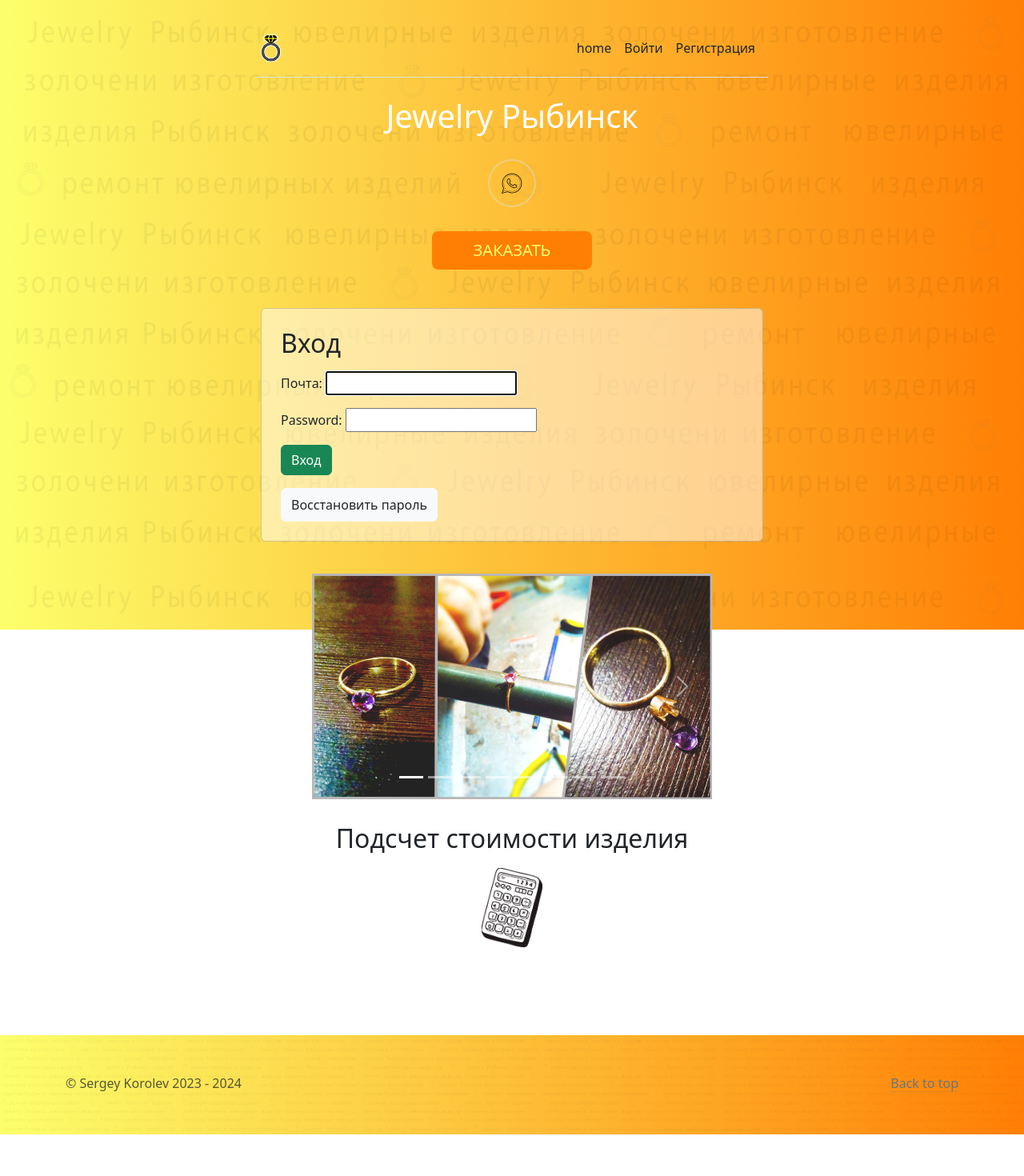
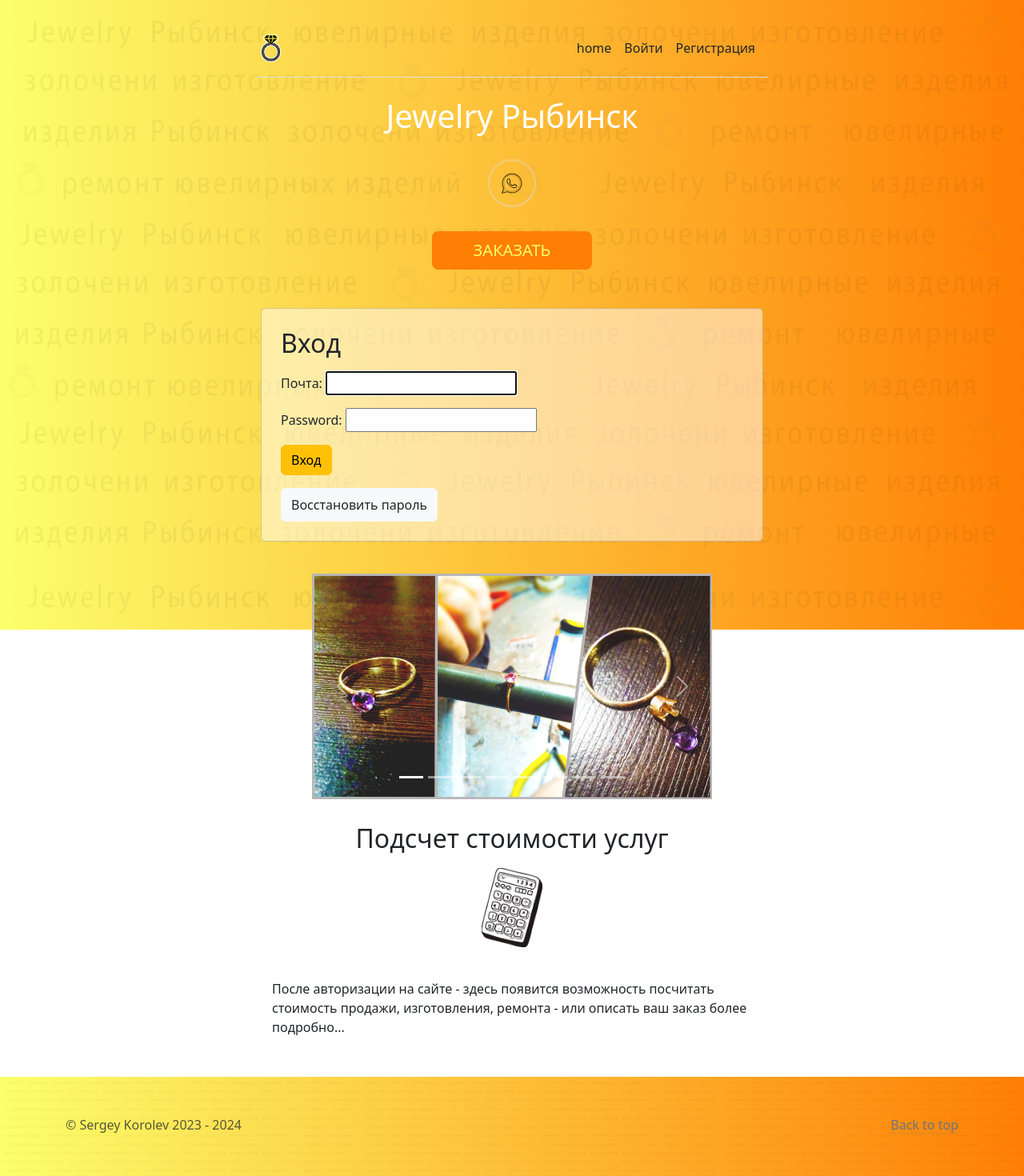
Before and after one commit to 1SergeyKorolev1/Jewelry_django, a Django app: page /users/ in a window 1280 px wide. Shown: the whole page at 80% size. Before the commit the page ends 1418 px from the top, so only its background shows below. Run offline with Django 5.2, Linux system fonts and the light colour scheme; some libraries are stand-ins or nearby versions.

Commit message:
Доработаны стили (внешний вид)...

```diff
--- a/javerly/templates/javerly/includes/kalkukate.html
+++ b/javerly/templates/javerly/includes/kalkukate.html
@@ -1,7 +1,7 @@
 <section>
     <div class="row">
         <div class="coll-12">
-          <h2 class="text-center">Подсчет стоимости изделия</h2>
+            <h2 class="text-center">Подсчет стоимости услуг</h2>
             <div class="row">
                 <img
                         src="../../media/calculate.png"
@@ -12,3 +12,18 @@
         </div>
     </div>
 </section>
+{% if user.is_authenticated %}
+<div style="width: 600px; margin: auto; margin-bottom: 50px; margin-top: -70px;">
+    <div class="d-grid gap-2 block-button">
+        <button class="btn btn-warning" type="button">Продать</button>
+        <button class="btn btn-warning" type="button">Изготовить</button>
+        <button class="btn btn-warning" type="button">Отремонтировать</button>
+        <button class="btn btn-warning" type="button">Другое</button>
+    </div>
+</div>
+{% else %}
+<div style="width: 600px; margin: auto; margin-bottom: 50px; margin-top: -70px;">
+    <p>После авторизации на сайте - здесь появится возможность посчитать стоимость продажи, изготовления, ремонта - или
+        описать ваш заказ более подробно...</p>
+</div>
+{% endif %}
--- a/javerly/templates/javerly/includes/post_info.html
+++ b/javerly/templates/javerly/includes/post_info.html
@@ -23,6 +23,10 @@
                 <li>50 лет ВЛКСМ д.10, Рыбинск</li>
                 <li>89109710203</li>
                 <li>89159718887</li>
+                {% if user.is_authenticated %}
+                {% else %}
+                <p>Авторизуйтесь и получите доступ к блогу, примерному подсчету стоимости услуг, личному кабинету...</p>
+                {% endif %}
             </div>
         </div>
     </div>
--- a/users/templates/users/login.html
+++ b/users/templates/users/login.html
@@ -9,7 +9,7 @@
                 <form method="post" enctype="multipart/form-data">
                     {% csrf_token %}
                     {{ form.as_p }}
-                    <button type="submit" class="btn btn-success">
+                    <button type="submit" class="btn btn-warning">
                         Вход
                     </button>
                 </form>
--- a/users/templates/users/recovery_password_form.html
+++ b/users/templates/users/recovery_password_form.html
@@ -9,7 +9,7 @@
                 <form method="post" enctype="multipart/form-data">
                     {% csrf_token %}
                     {{ form.as_p }}
-                    <button type="submit" class="btn btn-success">
+                    <button type="submit" class="btn btn-warning">
                         Сменить
                     </button>
                 </form>
--- a/users/templates/users/register.html
+++ b/users/templates/users/register.html
@@ -9,7 +9,7 @@
                 <form method="post" enctype="multipart/form-data">
                     {% csrf_token %}
                     {{ form.as_p }}
-                    <button type="submit" class="btn btn-success">
+                    <button type="submit" class="btn btn-warning">
                         Зарегистрироваться
                     </button>
                     <p class="mt-3">После регистрации на вашу почту будет отправлено сообщение со ссылкой - перейдите по ней что бы
--- a/users/templates/users/user_form.html
+++ b/users/templates/users/user_form.html
@@ -18,7 +18,7 @@
                 <form method="post" enctype="multipart/form-data">
                     {% csrf_token %}
                     {{ form.as_p }}
-                    <button type="submit" class="btn btn-success">
+                    <button type="submit" class="btn btn-warning">
                         Сохранить
                     </button>
                 </form>
```
Also changed, not shown: README.md, static/css/style.css (line endings or trailing spaces). Lines whose indentation alone changed are shown as unchanged.
